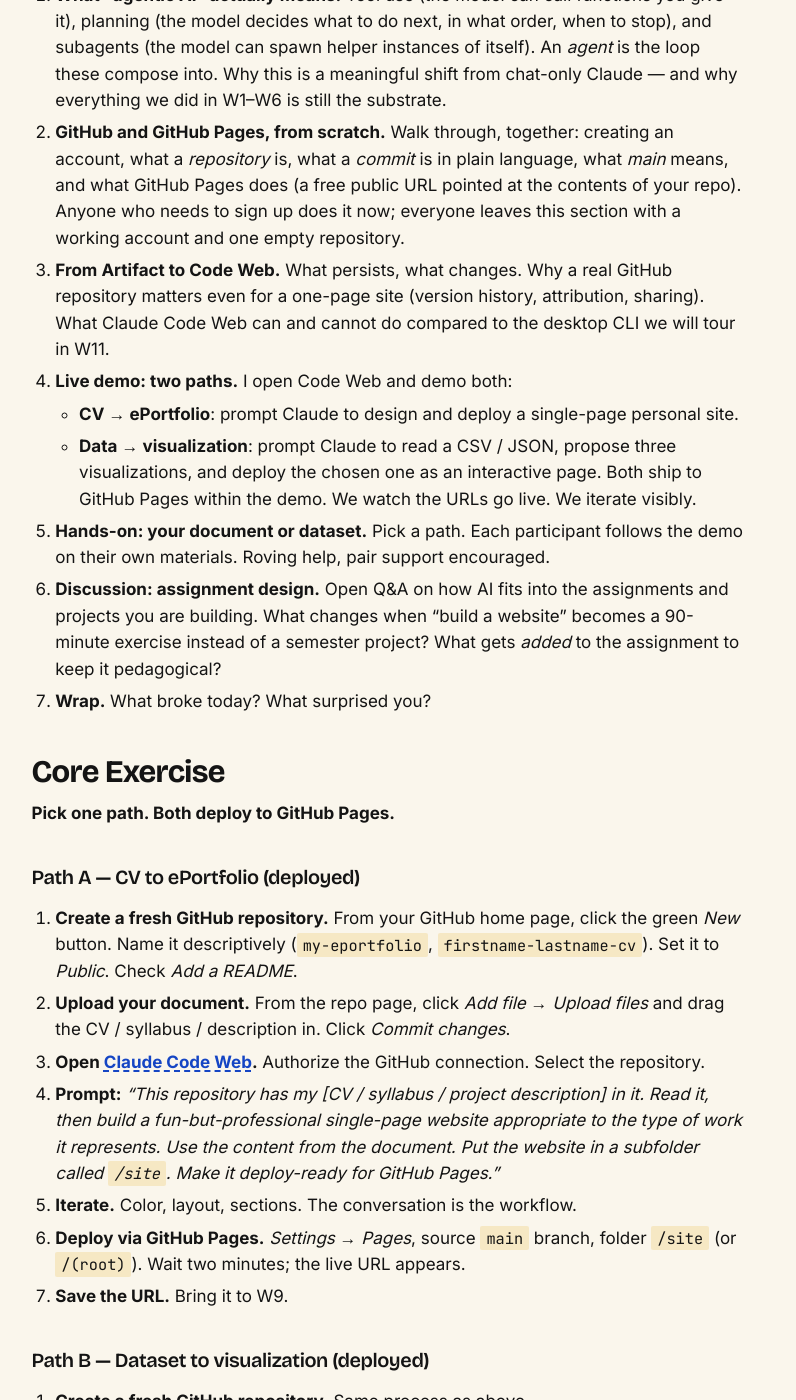
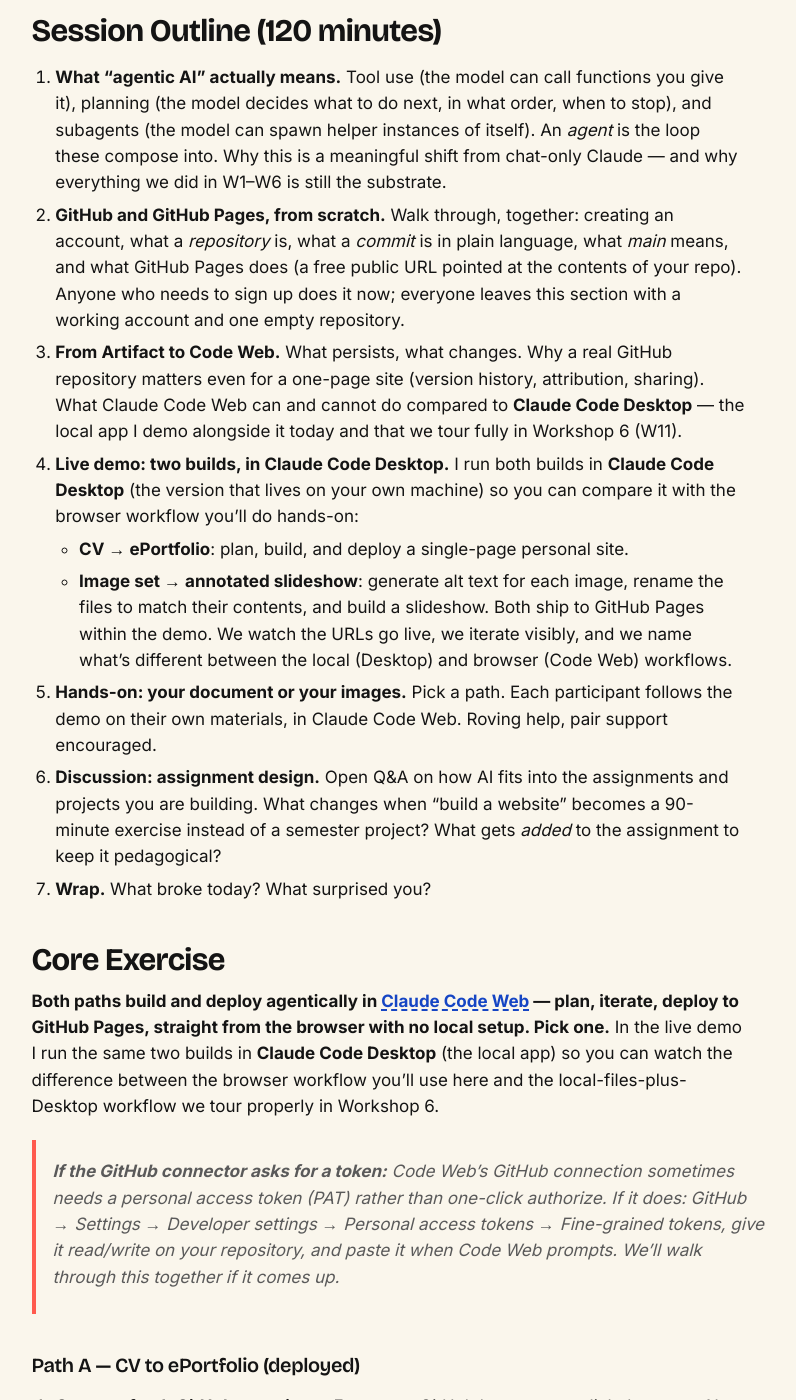
Before and after one commit to AMSUCF/NEH_AI_DH, a Jekyll site: the page built from weeks/week-07.md, in a window 1280 px wide and 1400 px high, scrolled down 1743 px. Shown: the whole window, without its empty margins (90-886 px from the left). Built offline with Jekyll 4.4.1, drawn with Linux system fonts in a browser that asks for light colours; some of the changed text lies outside the part shown.

Commit message:
Rework Workshop 4 exercise around Code Web vs Desktop, image-metadata path
Rewrite the W7 Core Exercise (and synced exercises.md menu entry) to
follow the DHSI 2026 Claude Code Web day: both paths build and deploy
agentically in Code Web with plan mode. Replace the old dataset->viz
Path B with the Image Metadata project (alt text -> rename files to
contents -> deployed slideshow). Add the Desktop-vs-Web comparison the
live demo will draw out, a PAT-connector heads-up, and update What to
Bring / Session Outline / bring-along checklist to match.

Co-Authored-By: Claude Opus 4.8 <noreply@anthropic.com>

```diff
--- a/weeks/week-07.md
+++ b/weeks/week-07.md
@@ -5,7 +5,7 @@ kind: workshop
 theme: "Agentic AI, GitHub Pages, and Claude Code Web"
 starts: 2026-06-22
 summary: |
-  This week, we will be looking at how classic digital humanities pedagogical tasks (such as the creation of an eportfolio or the visualization of a dataset) can change with the addition of agentic AI tools. We'll define what agentic AI currently means and how it works, introduce GitHub and GitHub pages as a free method for students to build web-based projects; and introduce the Claude Code Web interface.
+  This week, we will be looking at how classic digital humanities pedagogical tasks (such as the creation of an eportfolio or the annotation and presentation of an image collection) can change with the addition of agentic AI tools. We'll define what agentic AI currently means and how it works, introduce GitHub and GitHub pages as a free method for students to build web-based projects; and introduce the Claude Code Web interface, comparing it with the local Claude Code Desktop workflow.
 workshop:
   title: "Workshop 4: Web and Interactive Applications"
   date: 2026-06-24
@@ -13,7 +13,7 @@ workshop:
   location: CHDR
 ---
 
-By the end of the session, every participant will have a live URL to either a deployed ePortfolio *or* a deployed dataset visualization, in their voice, in roughly 90 minutes.
+By the end of the session, every participant will have a live URL to either a deployed ePortfolio *or* a deployed, annotated image slideshow, in their voice, in roughly 90 minutes.
 
 <div class="workshop-callout" markdown="1">
 **NEH Workshop 4 — Wednesday, June 24, 10 AM – noon, CHDR**
@@ -28,7 +28,7 @@ Streamed and recorded. Open to UCF faculty, graduate students, and the larger ar
 - A free [GitHub account](https://github.com/) — created ahead of time if possible, but we will walk through signup at the start of the session for anyone who is new. Use your `.edu` email so you can apply for [GitHub Education](https://education.github.com/) benefits.
 - **One** of the following, depending on which path you want to take:
   - **ePortfolio path:** your CV, a course syllabus, a project description, or a short bio paragraph in `.docx`, `.pdf`, or `.md`.
-  - **Dataset visualization path:** a small dataset relevant to your work — a CSV, a JSON file, a list. Examples: a course's reading list with metadata, a chronology of works in a movement, the texts you analyzed in W3, a small archive index.
+  - **Image-slideshow path:** a small set of images you have rights to use (5–15) — your own photographs, public-domain scans, or Creative Commons images. Examples: documentation of your fieldwork or making, a teaching image set, a small selection from an archive.
 - Claude Pro subscription with access to **Claude Code Web** at [claude.ai/code](https://claude.ai/code).
 - No prior GitHub or web-deployment experience is assumed.
 
@@ -47,38 +47,45 @@ Optional:
 
 1. **What "agentic AI" actually means.** Tool use (the model can call functions you give it), planning (the model decides what to do next, in what order, when to stop), and subagents (the model can spawn helper instances of itself). An *agent* is the loop these compose into. Why this is a meaningful shift from chat-only Claude — and why everything we did in W1–W6 is still the substrate.
 2. **GitHub and GitHub Pages, from scratch.** Walk through, together: creating an account, what a *repository* is, what a *commit* is in plain language, what *main* means, and what GitHub Pages does (a free public URL pointed at the contents of your repo). Anyone who needs to sign up does it now; everyone leaves this section with a working account and one empty repository.
-3. **From Artifact to Code Web.** What persists, what changes. Why a real GitHub repository matters even for a one-page site (version history, attribution, sharing). What Claude Code Web can and cannot do compared to the desktop CLI we will tour in W11.
-4. **Live demo: two paths.** I open Code Web and demo both:
-   - **CV → ePortfolio**: prompt Claude to design and deploy a single-page personal site.
-   - **Data → visualization**: prompt Claude to read a CSV / JSON, propose three visualizations, and deploy the chosen one as an interactive page.
-   Both ship to GitHub Pages within the demo. We watch the URLs go live. We iterate visibly.
-5. **Hands-on: your document or dataset.** Pick a path. Each participant follows the demo on their own materials. Roving help, pair support encouraged.
+3. **From Artifact to Code Web.** What persists, what changes. Why a real GitHub repository matters even for a one-page site (version history, attribution, sharing). What Claude Code Web can and cannot do compared to **Claude Code Desktop** — the local app I demo alongside it today and that we tour fully in Workshop 6 (W11).
+4. **Live demo: two builds, in Claude Code Desktop.** I run both builds in **Claude Code Desktop** (the version that lives on your own machine) so you can compare it with the browser workflow you'll do hands-on:
+   - **CV → ePortfolio**: plan, build, and deploy a single-page personal site.
+   - **Image set → annotated slideshow**: generate alt text for each image, rename the files to match their contents, and build a slideshow.
+   Both ship to GitHub Pages within the demo. We watch the URLs go live, we iterate visibly, and we name what's different between the local (Desktop) and browser (Code Web) workflows.
+5. **Hands-on: your document or your images.** Pick a path. Each participant follows the demo on their own materials, in Claude Code Web. Roving help, pair support encouraged.
 6. **Discussion: assignment design.** Open Q&A on how AI fits into the assignments and projects you are building. What changes when "build a website" becomes a 90-minute exercise instead of a semester project? What gets *added* to the assignment to keep it pedagogical?
 7. **Wrap.** What broke today? What surprised you?
 
 ## Core Exercise
 
-**Pick one path. Both deploy to GitHub Pages.**
+**Both paths build and deploy agentically in [Claude Code Web](https://claude.ai/code) — plan, iterate, deploy to GitHub Pages, straight from the browser with no local setup. Pick one.** In the live demo I run the same two builds in **Claude Code Desktop** (the local app) so you can watch the difference between the browser workflow you'll use here and the local-files-plus-Desktop workflow we tour properly in Workshop 6.
+
+> **If the GitHub connector asks for a token:** Code Web's GitHub connection sometimes needs a personal access token (PAT) rather than one-click authorize. If it does: GitHub → *Settings → Developer settings → Personal access tokens → Fine-grained tokens*, give it read/write on your repository, and paste it when Code Web prompts. We'll walk through this together if it comes up.
 
 ### Path A — CV to ePortfolio (deployed)
 
 1. **Create a fresh GitHub repository.** From your GitHub home page, click the green *New* button. Name it descriptively (`my-eportfolio`, `firstname-lastname-cv`). Set it to *Public*. Check *Add a README*.
 2. **Upload your document.** From the repo page, click *Add file → Upload files* and drag the CV / syllabus / description in. Click *Commit changes*.
-3. **Open [Claude Code Web](https://claude.ai/code).** Authorize the GitHub connection. Select the repository.
-4. **Prompt:** *"This repository has my [CV / syllabus / project description] in it. Read it, then build a fun-but-professional single-page website appropriate to the type of work it represents. Use the content from the document. Put the website in a subfolder called `/site`. Make it deploy-ready for GitHub Pages."*
-5. **Iterate.** Color, layout, sections. The conversation is the workflow.
+3. **Open [Claude Code Web](https://claude.ai/code).** Connect the GitHub repository.
+4. **Plan before you build.** Prompt: *"Enter plan mode. This repository has my [CV / syllabus / project description]. Read it, then propose a plan for a fun-but-professional single-page website appropriate to the work it represents. Don't build until I confirm the plan."*
+5. **Confirm, then build.** Once the plan looks right: *"Build it using the content from the document. Put the website in a subfolder called `/site`. Make it deploy-ready for GitHub Pages."*
+6. **Iterate.** Color, layout, sections. The conversation is the workflow.
+7. **Deploy via GitHub Pages.** *Settings → Pages*, source `main` branch, folder `/site` (or `/(root)`). Wait two minutes; the live URL appears.
+8. **Save the URL.** Bring it to W9.
+
+### Path B — Image set to annotated slideshow (deployed)
+
+*Adapted from the* Image Metadata with Claude Code *demo in [DHSI 2026](https://anastasiasalter.net/DHSI_DH_AI_2026/).*
+
+1. **Create a fresh GitHub repository.** Same as above — *Public*, *Add a README*.
+2. **Upload your images.** *Add file → Upload files*, drag in the 5–15 images you have rights to use, *Commit changes*.
+3. **Open [Claude Code Web](https://claude.ai/code).** Connect the repository.
+4. **Plan before you build.** Prompt: *"Enter plan mode. This repository has a set of images. Plan a workflow to (1) generate descriptive alt text for each image, (2) rename each file to match its contents, and (3) build a single-page slideshow that presents the images with their alt text as captions. Put the slideshow in a `/site` subfolder and make it deploy-ready for GitHub Pages. Don't build until I confirm the plan."*
+5. **Confirm, then build and iterate.** Let Claude do the renames and write the slideshow. Read the alt text — fix anything it got wrong or thin; that judgment is the point. Ask for navigation, captions, a credits line.
 6. **Deploy via GitHub Pages.** *Settings → Pages*, source `main` branch, folder `/site` (or `/(root)`). Wait two minutes; the live URL appears.
 7. **Save the URL.** Bring it to W9.
 
-### Path B — Dataset to visualization (deployed)
-
-1. **Create a fresh GitHub repository.** Same process as above.
-2. **Upload your dataset** (CSV, JSON, or a list).
-3. **Open [Claude Code Web](https://claude.ai/code).** Authorize, select repo.
-4. **Prompt:** *"This repository has a dataset of [describe what it is and what each column means]. I'd like to make it explorable as a single-page website. Read the data, propose three visualization approaches, and ask me which one to build. Use HTML / CSS / JS only — no build step. Deploy-ready for GitHub Pages."*
-5. **Pick one. Iterate.** Ask Claude to add filters, change the color palette, fix mobile layout, add captions or notes.
-6. **Deploy via GitHub Pages.** Same process.
-7. **Save the URL.** Bring it to W9.
+**While you build, watch the comparison.** The demo runs both of these in Claude Code Desktop — same agentic loop (plan → build → deploy), same Pages target, but the files live on my machine and I commit through GitHub Desktop instead of the browser. Notice where the two workflows diverge: setup, where your files live, how you connect to GitHub, what persists between sessions. That contrast is the on-ramp to the CLI tour in Workshop 6.
 
 ## Pedagogical Note
 
```
Also changed, not shown: exercises.md (+5 -5 lines).
